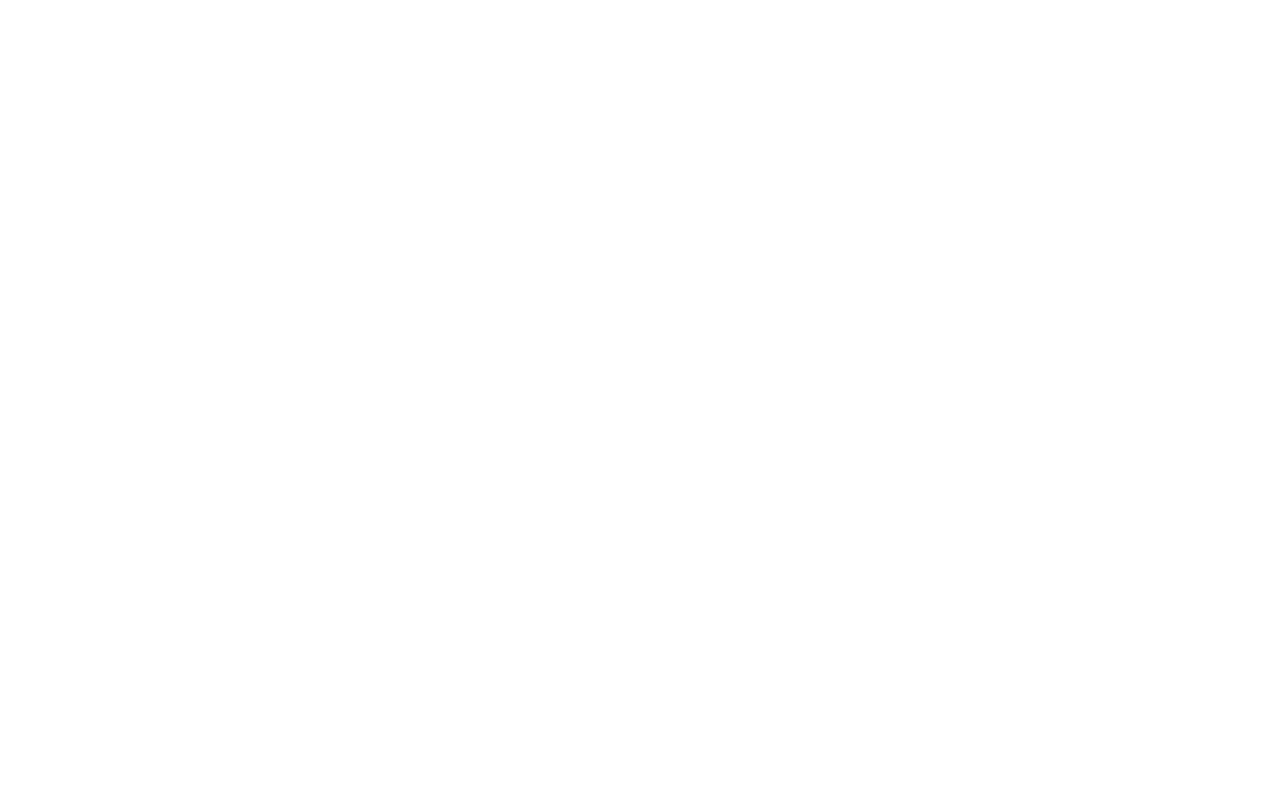
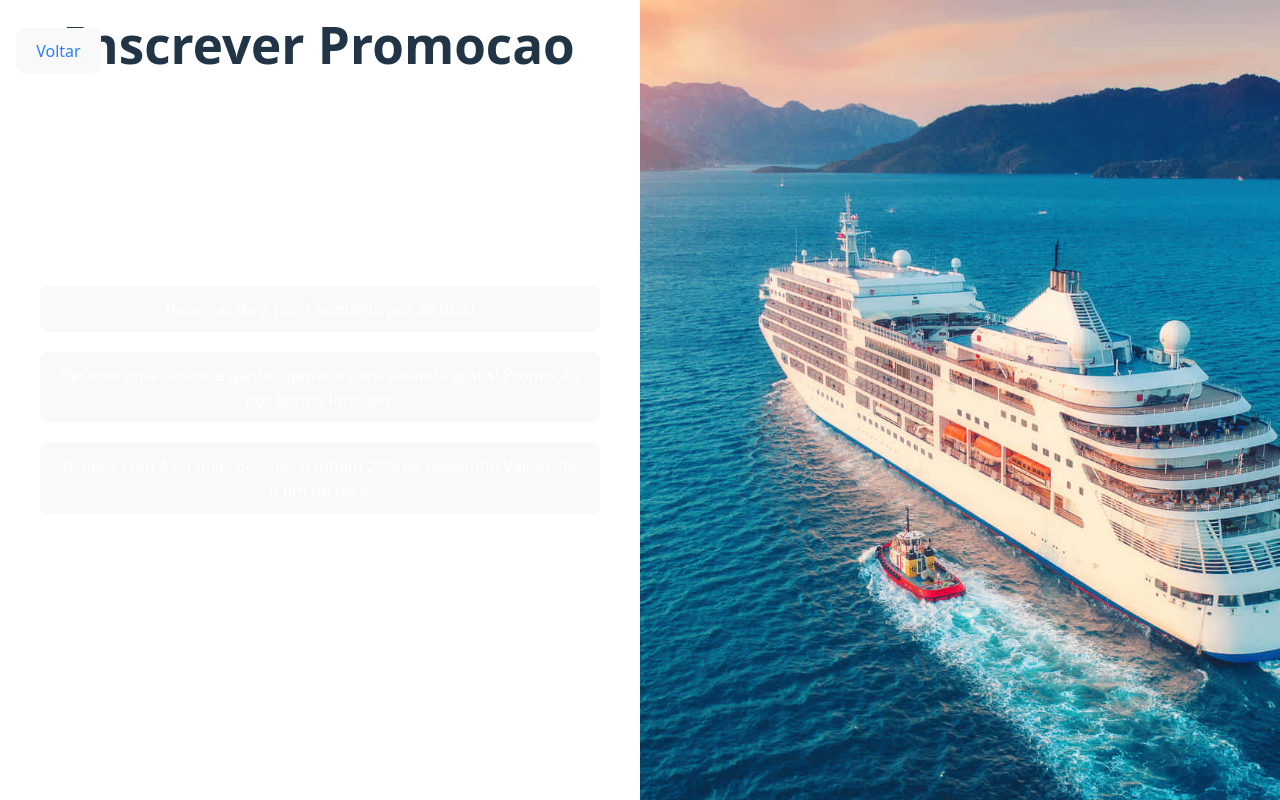
Before and after one commit to Nickpiers/TrabalhoRest, a React (Vite) app in the folder Frontend/: page /cancelar-promocao in a window 1280 px wide. Before the commit this address had no page. Built offline with nearby package versions, Linux system fonts and the light colour scheme.

Commit message:
inscreve promocao front

```diff
--- a/Frontend/src/App.jsx
+++ b/Frontend/src/App.jsx
@@ -1,10 +1,12 @@
 import { BrowserRouter, Routes, Route } from "react-router-dom";
 import { Home } from "./components/Pages/Home";
 import { ConsultarItinerarios } from "./components/Pages/ConsultarItinerarios";
-import { Promocoes } from "./components/Pages/Promocoes";
 import { Reservas } from "./components/Pages/Reservas/Reservas";
 import { MarcarReserva } from "./components/Pages/Reservas/MarcarReserva";
 import { CancelarReserva } from "./components/Pages/Reservas/CancelarReserva";
+import { Promocoes } from "./components/Pages/Promocoes/Promocoes";
+import { InscreverPromocao } from "./components/Pages/Promocoes/InscreverPromocao";
+import { CancelarPromocao } from "./components/Pages/Promocoes/CancelarPromocao";
 
 export const App = () => {
   return (
@@ -16,9 +18,11 @@
           element={<ConsultarItinerarios />}
         />
         <Route path="/reservas" element={<Reservas />} />
-        <Route path="/promocoes" element={<Promocoes />} />
         <Route path="/marcar-reserva" element={<MarcarReserva />} />
         <Route path="/cancelar-reserva" element={<CancelarReserva />} />
+        <Route path="/promocoes" element={<Promocoes />} />
+        <Route path="/inscrever-promocao" element={<InscreverPromocao />} />
+        <Route path="/cancelar-promocao" element={<CancelarPromocao />} />
       </Routes>
     </BrowserRouter>
   );
--- /dev/null
+++ b/Frontend/src/components/Dumb/PromocaoCards.jsx
@@ -0,0 +1,30 @@
+export const PromocaoCards = ({ acaoBotao }) => {
+  const descricao1 = "Reservas de 2 por 1 somente por 30 dias!";
+  const descricao2 =
+    "Reserve uma cabine e ganhe upgrade para varanda grátis! Promoção por tempo limitado.";
+  const descricao3 =
+    "Grupos com 4 ou mais pessoas ganham 20% de desconto! Válido até o fim do mês.";
+
+  return (
+    <div className="flex flex-col gap-5">
+      <button
+        className="text-lg px-6 py-3 bg-blue-600 text-white rounded-lg hover:bg-blue-700 transition"
+        onClick={() => acaoBotao(1)}
+      >
+        {descricao1}
+      </button>
+      <button
+        className="text-lg px-6 py-3 bg-blue-600 text-white rounded-lg hover:bg-blue-700 transition"
+        onClick={() => acaoBotao(2)}
+      >
+        {descricao2}
+      </button>
+      <button
+        className="text-lg px-6 py-3 bg-blue-600 text-white rounded-lg hover:bg-blue-700 transition"
+        onClick={() => acaoBotao(3)}
+      >
+        {descricao3}
+      </button>
+    </div>
+  );
+};
--- a/Frontend/src/components/Pages/Promocoes.jsx
+++ /dev/null
@@ -1,3 +0,0 @@
-export const Promocoes = () => {
-  return <>Promocoes</>;
-};
--- /dev/null
+++ b/Frontend/src/components/Pages/Promocoes/CancelarPromocao.jsx
@@ -0,0 +1,16 @@
+import { Fundo } from "../../Dumb/Fundo";
+import { Cabecalho } from "../../Dumb/Cabecalho";
+import { PromocaoCards } from "../../Dumb/PromocaoCards";
+import { cancelarPromocao } from "../../../controller/requestRest";
+
+export const CancelarPromocao = () => {
+  return (
+    <div className="flex min-h-screen">
+      <div className="w-1/2 flex flex-col justify-center items-center p-10 relative">
+        <Cabecalho titulo="Inscrever Promocao" />
+        <PromocaoCards acaoBotao={cancelarPromocao} />
+      </div>
+      <Fundo />
+    </div>
+  );
+};
--- /dev/null
+++ b/Frontend/src/components/Pages/Promocoes/InscreverPromocao.jsx
@@ -0,0 +1,16 @@
+import { Fundo } from "../../Dumb/Fundo";
+import { Cabecalho } from "../../Dumb/Cabecalho";
+import { PromocaoCards } from "../../Dumb/PromocaoCards";
+import { inscreverPromocao } from "../../../controller/requestRest";
+
+export const InscreverPromocao = () => {
+  return (
+    <div className="flex min-h-screen">
+      <div className="w-1/2 flex flex-col justify-center items-center p-10 relative">
+        <Cabecalho titulo="Inscrever Promocao" />
+        <PromocaoCards acaoBotao={inscreverPromocao} />
+      </div>
+      <Fundo />
+    </div>
+  );
+};
--- /dev/null
+++ b/Frontend/src/components/Pages/Promocoes/Promocoes.jsx
@@ -0,0 +1,29 @@
+import { useNavigate } from "react-router-dom";
+import { paths } from "../../../controller/paths";
+import { Fundo } from "../../Dumb/Fundo";
+import { Cabecalho } from "../../Dumb/Cabecalho";
+
+export const Promocoes = () => {
+  const navigate = useNavigate();
+
+  return (
+    <div className="flex min-h-screen">
+      <div className="w-1/2 flex flex-col justify-center items-center p-10 relative">
+        <Cabecalho titulo="Promocoes" />
+        <button
+          className="mb-30 mt-5"
+          onClick={() => navigate(paths.inscreverPromocao)}
+        >
+          Inscrever na promoção
+        </button>
+        <button
+          className="mb-30 mt-5"
+          onClick={() => navigate(paths.cancelarPromocao)}
+        >
+          Cancelar promoção
+        </button>
+      </div>
+      <Fundo />
+    </div>
+  );
+};
--- a/Frontend/src/controller/paths.js
+++ b/Frontend/src/controller/paths.js
@@ -4,4 +4,6 @@
   promocoes: "/promocoes",
   marcarReserva: "/marcar-reserva",
   cancelarReserva: "/cancelar-reserva",
+  inscreverPromocao: "/inscrever-promocao",
+  cancelarPromocao: "/cancelar-promocao",
 };
--- a/Frontend/src/controller/requestRest.js
+++ b/Frontend/src/controller/requestRest.js
@@ -18,16 +18,16 @@
   );
 };
 
-export const inscreverPromocao = async () => {
-  console.warn(
-    await requestBack("/reservas/inscreverPromocao", "inscreve varanda")
-  );
+export const inscreverPromocao = async (promocao) => {
+  const clientId = v4();
+  const body = { promocao, clientId };
+
+  escutarPromocao(clientId, promocao);
+  console.warn(await requestBack("/reservas/inscreverPromocao", promocao));
 };
 
-export const cancelarPromocao = async () => {
-  console.warn(
-    await requestBack("/reservas/cancelarPromocao", "cancela varanda")
-  );
+export const cancelarPromocao = async (promocao) => {
+  console.warn(await requestBack("/reservas/cancelarPromocao", promocao));
 };
 
 export const requestBack = async (uri, body) => {
@@ -75,3 +75,18 @@
     eventSource.close();
   };
 };
+
+export const escutarPromocao = (clientId, idPromocao) => {
+  const eventSource = new EventSource(
+    `http://localhost:8080/marketing/stream/${idPromocao}/${clientId}`
+  );
+
+  eventSource.onmessage = (event) => {
+    alert(event.data);
+    eventSource.close();
+  };
+
+  eventSource.onerror = (err) => {
+    eventSource.close();
+  };
+};
```
